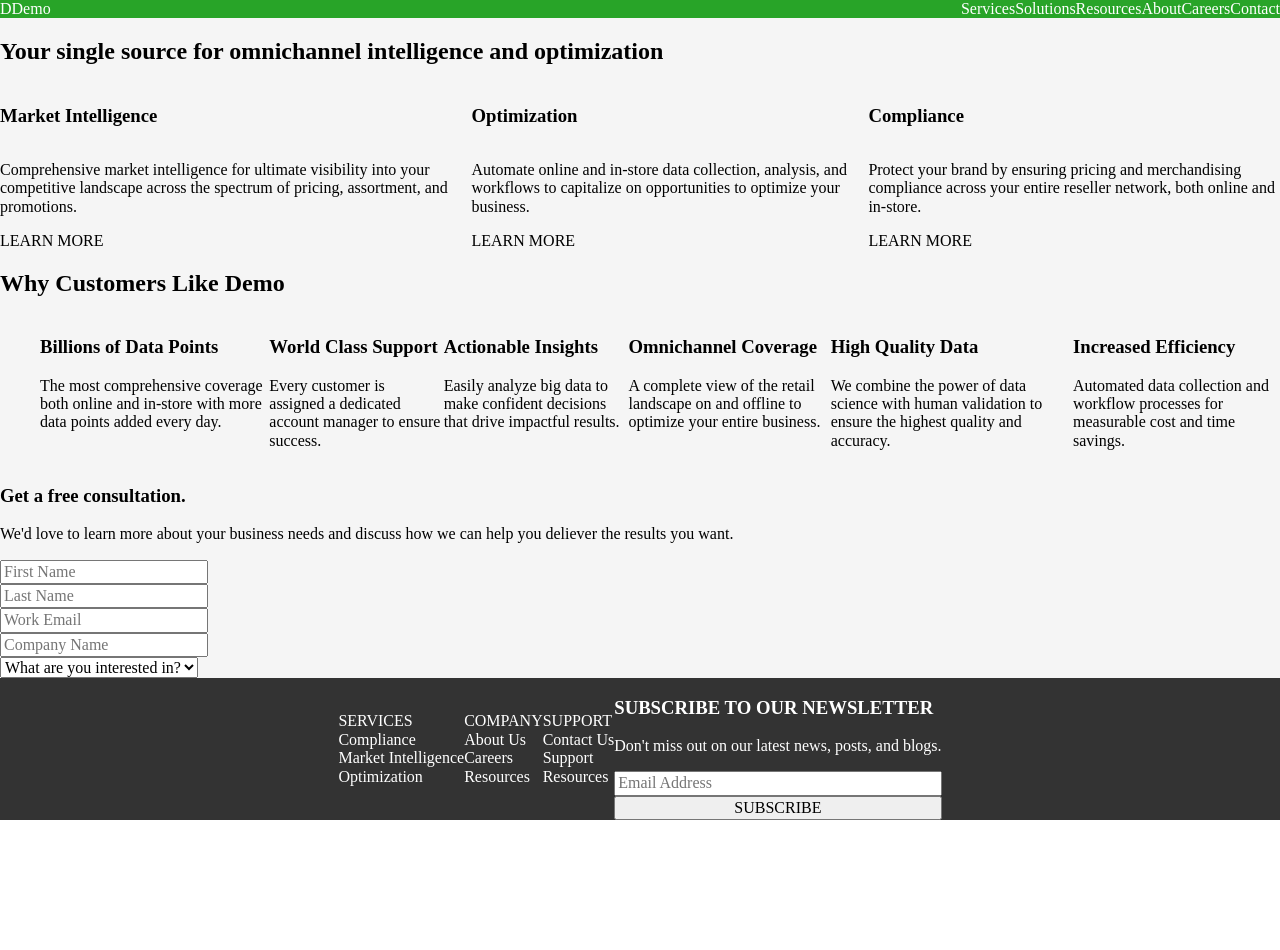
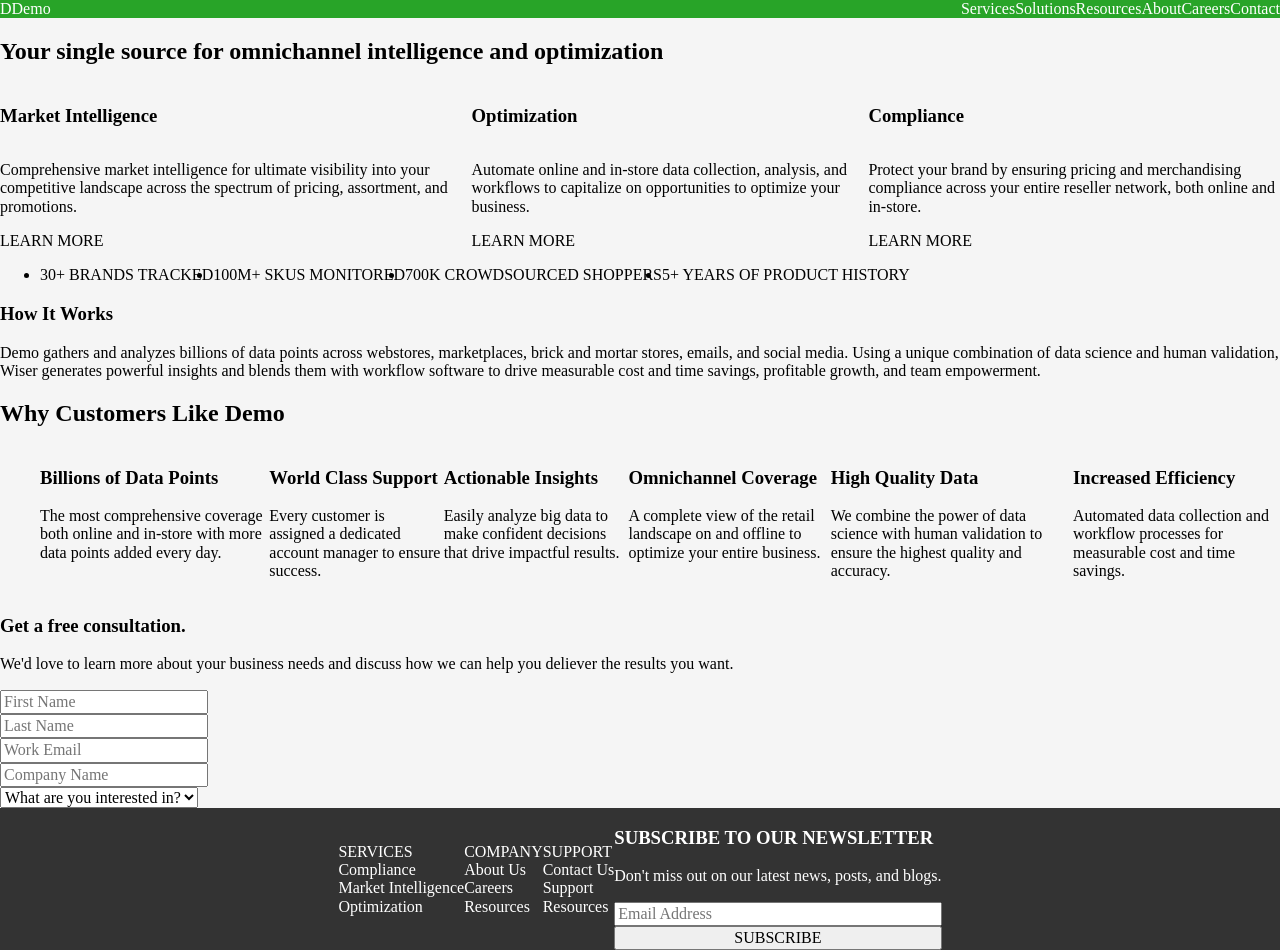
Before and after one commit to Vccentric/Responsive-Designs, a React app: page / in a window 1280 px wide. Before the commit the page ends 820 px from the top, so only its background shows below. Built offline with nearby package versions, Linux system fonts and the light colour scheme.

Commit message:
Add 'HowItWorks'Section' component stub.

```diff
--- a/src/design-1/components/App.js
+++ b/src/design-1/components/App.js
@@ -2,6 +2,7 @@ import React from "react";
 import Header from "./Header";
 import Footer from "./Footer";
 import ServicesSection from "./ServicesSection";
+import HowItWorksSection from "./HowItWorksSection";
 import CustomersLikesSection from './CustomersLikesSection';
 import ConsultationForm from "./ConsultationForm";
 import "../css/styles.css";
@@ -13,6 +14,7 @@ const App = () => {
         <div id="page-container">
             <Header />
             <ServicesSection />
+            <HowItWorksSection />
             <CustomersLikesSection />
             <ConsultationForm />
             <Footer />
--- /dev/null
+++ b/src/design-1/components/HowItWorksSection.js
@@ -0,0 +1,20 @@
+import React from "react";
+
+const HowItWorksSection = () => {
+    return (
+        <div id="how-it-works-section">
+            <ul className="container how-it-works-points">
+                <li className="point">30+ BRANDS TRACKED</li>
+                <li className="point">100M+ SKUS MONITORED</li>
+                <li className="point">700K CROWDSOURCED SHOPPERS</li>
+                <li className="point">5+ YEARS OF PRODUCT HISTORY</li>
+            </ul>
+            <div className="">
+                <h3 className="title">How It Works</h3>
+                <p className="description">Demo gathers and analyzes billions of data points across webstores, marketplaces, brick and mortar stores, emails, and social media. Using a unique combination of data science and human validation, Wiser generates powerful insights and blends them with workflow software to drive measurable cost and time savings, profitable growth, and team empowerment.</p>
+            </div>
+        </div>
+    );
+}
+
+export default HowItWorksSection;
--- a/src/design-1/css/styles.css
+++ b/src/design-1/css/styles.css
@@ -65,6 +65,12 @@
 
 }
 
+/* ===== How It Works Section ===== */
+
+#how-it-works-section {
+
+}
+
 /* ===== Customers Likes Section ===== */
 
 #customers-likes-section {
```
